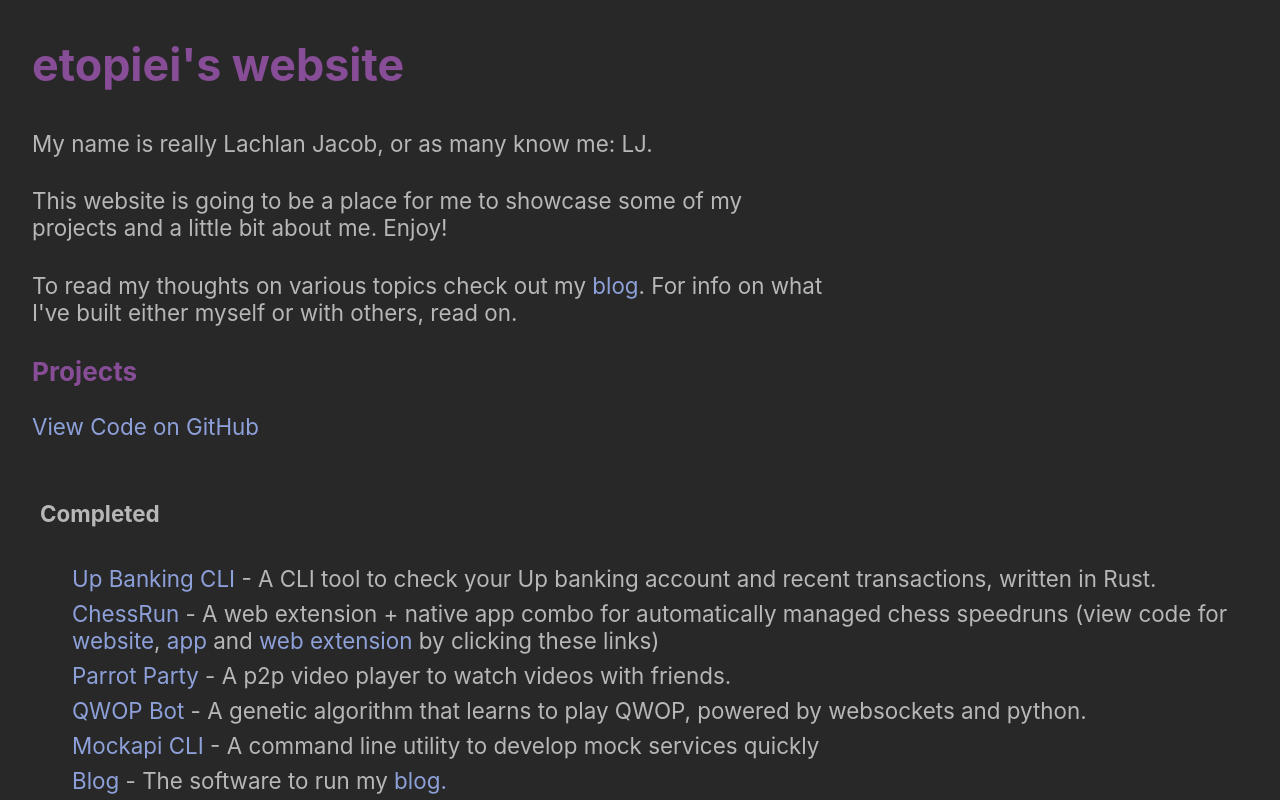
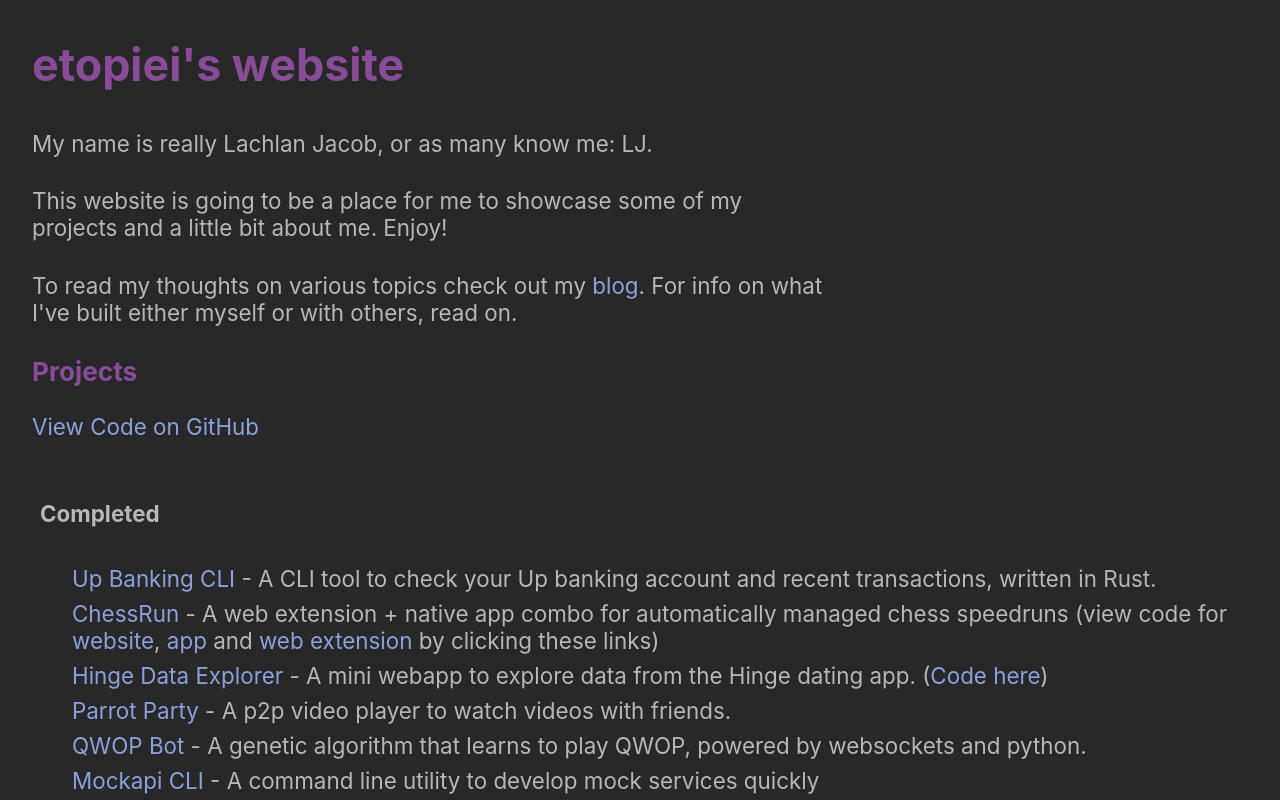
Before and after one commit to etopiei/website, a Svelte app: page / in a window 1280 px wide. Shown: the top 800 px of the page. Built offline with nearby package versions, Linux system fonts and the light colour scheme.

Commit message:
Update website with new project.

```diff
--- a/src/App.svelte
+++ b/src/App.svelte
@@ -67,6 +67,7 @@
 	<h4 class="no-indent">Completed</h4>
 	<li><a href="https://github.com/etopiei/up-cli" class="no-indent">Up Banking CLI</a> - A CLI tool to check your Up banking account and recent transactions, written in Rust.</li>
 	<li><a href="https://chessrun.net" class="no-indent">ChessRun</a> - A web extension + native app combo for automatically managed chess speedruns (view code for <a href="https://github.com/etopiei/chessrunsite" class="no-indent">website</a>, <a href="https://github.com/etopiei/chessrun" class="no-indent">app</a> and <a href="https://github.com/etopiei/chessrunext" class="no-indent"> web extension</a> by clicking these links)</li>
+	<li><a href="https://hinge.etopiei.com" class="no-indent">Hinge Data Explorer</a> - A mini webapp to explore data from the Hinge dating app. (<a href="https://github.com/etopiei/hinge_data" class="no-indent">Code here</a>)</li>
 	<li><a href="https://parrotparty.live" class="no-indent">Parrot Party</a> - A p2p video player to watch videos with friends.</li>
 	<li><a href="https://github.com/etopiei/QWOP-Bot" class="no-indent">QWOP Bot</a> - A genetic algorithm that learns to play QWOP, powered by websockets and python.</li>
 	<li><a href="https://github.com/etopiei/mockapi-cli" class="no-indent">Mockapi CLI</a> - A command line utility to develop mock services quickly </li>
@@ -123,6 +124,6 @@ I  also quite enjoy writing music so you can check out my music on: <a href="htt
 
 
 <footer class="no-indent">
-<span>© Copyright 2020 - etopiei</span>
+<span>© Copyright 2021 - etopiei</span>
 </footer>
 </main>
```
